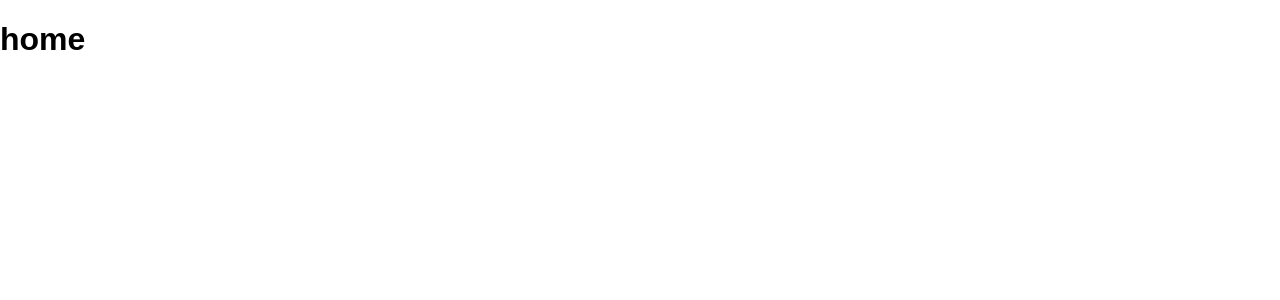
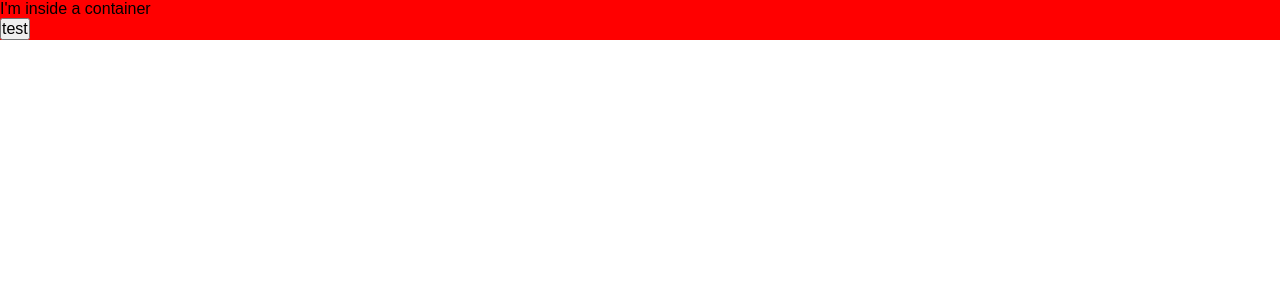
Before and after one commit to stephenjohndev/c3p, a Vue app: page / in a window 1280 px wide. Shown: the top 300 px of the page. Built offline with nearby package versions, Linux system fonts and the light colour scheme.

Commit message:
add styles

```diff
--- a/src/assets/style.sass
+++ b/src/assets/style.sass
@@ -1 +1,7 @@
+// Base
+@import 'style/base/global'
 @import 'style/base/body'
+@import 'style/base/inputs'
+
+// Helpers
+@import 'style/helpers/container'
--- a/src/assets/style/base/_body.sass
+++ b/src/assets/style/base/_body.sass
@@ -1,3 +1,3 @@
 body
-  margin: 0
   font-family: sans-serif
+  -webkit-font-smoothing: antialiased
--- /dev/null
+++ b/src/assets/style/base/_global.sass
@@ -0,0 +1,5 @@
+*
+  box-sizing: border-box
+  margin: unset
+  padding: unset
+  line-height: unset
--- /dev/null
+++ b/src/assets/style/base/_inputs.sass
@@ -0,0 +1,2 @@
+button, select, input, textarea
+  font-size: 1rem
--- /dev/null
+++ b/src/assets/style/helpers/_container.sass
@@ -0,0 +1,5 @@
+.container
+  width: 100%
+  max-width: 1440px
+  margin-left: auto
+  margin-right: auto
--- a/src/main.js
+++ b/src/main.js
@@ -3,6 +3,8 @@ import App from './App.vue';
 import router from './router';
 import store from './store';
 import './registerServiceWorker';
+
+// Style
 import './assets/style.sass';
 
 Vue.config.productionTip = false;
--- a/src/views/Home.vue
+++ b/src/views/Home.vue
@@ -1,6 +1,8 @@
 <template lang="pug">
   #home
-    h1 home
+    .container(style="background-color: red")
+      p I'm inside a container
+      button test
 </template>
 
 
```
